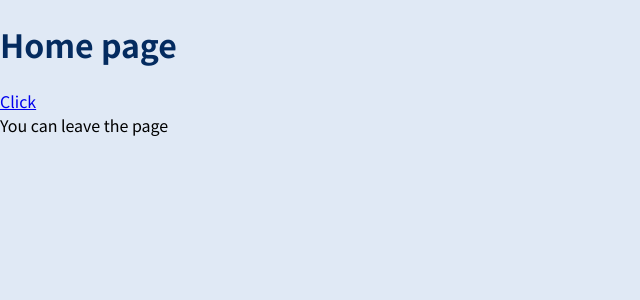
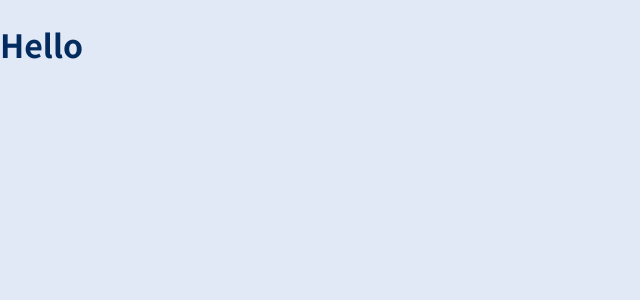
Before and after one commit to exemplar-codes/react-router-demo, a React (Create React App) app: page / in a window 1280 px wide. Shown: the top 300 px of the page, without its empty margins (0-640 px from the left). Built offline with nearby package versions, Linux system fonts and the light colour scheme.

Commit message:
Clean slate

```diff
--- a/src/App.jsx
+++ b/src/App.jsx
@@ -1,30 +1,5 @@
-import { useEffect, useState } from "react";
-import { Link, Prompt, Route } from "react-router-dom";
-
 function App() {
-  const [prompt, setPrompt] = useState(true);
-
-  const time = 5000;
-  useEffect(() => {
-    setTimeout(() => setPrompt(false), time);
-  }, []);
-
-  return (
-    <>
-      <Route path="/" exact>
-        <h1>Home page</h1>
-        <Link to="/welcome">Click</Link>
-        <br />
-        <Prompt when={prompt} message={(location) => "Leave page?"} />
-        {prompt
-          ? `Working... ETA: ${time / 1000} seconds`
-          : "You can leave the page"}
-      </Route>
-      <Route path="/welcome">
-        <h1>Welcome page</h1>
-      </Route>
-    </>
-  );
+  return <h1>Hello</h1>;
 }
 
 export default App;
```
